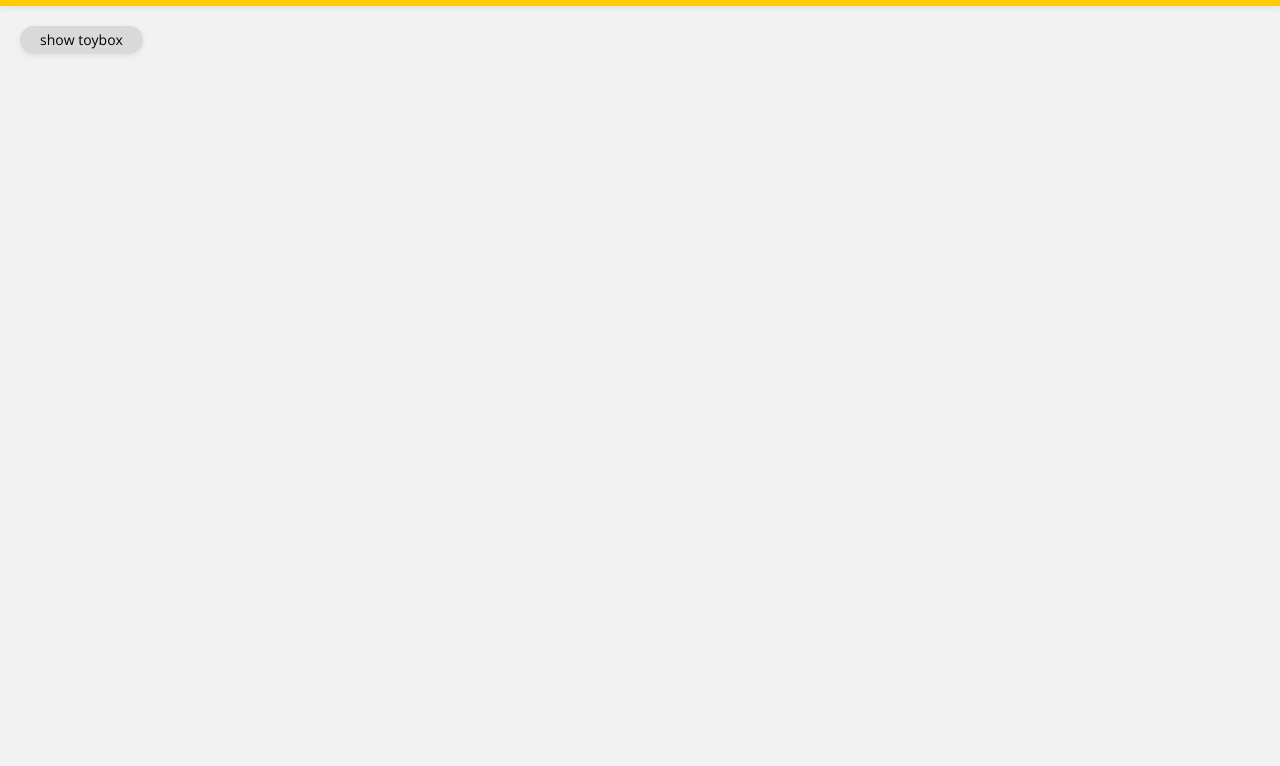
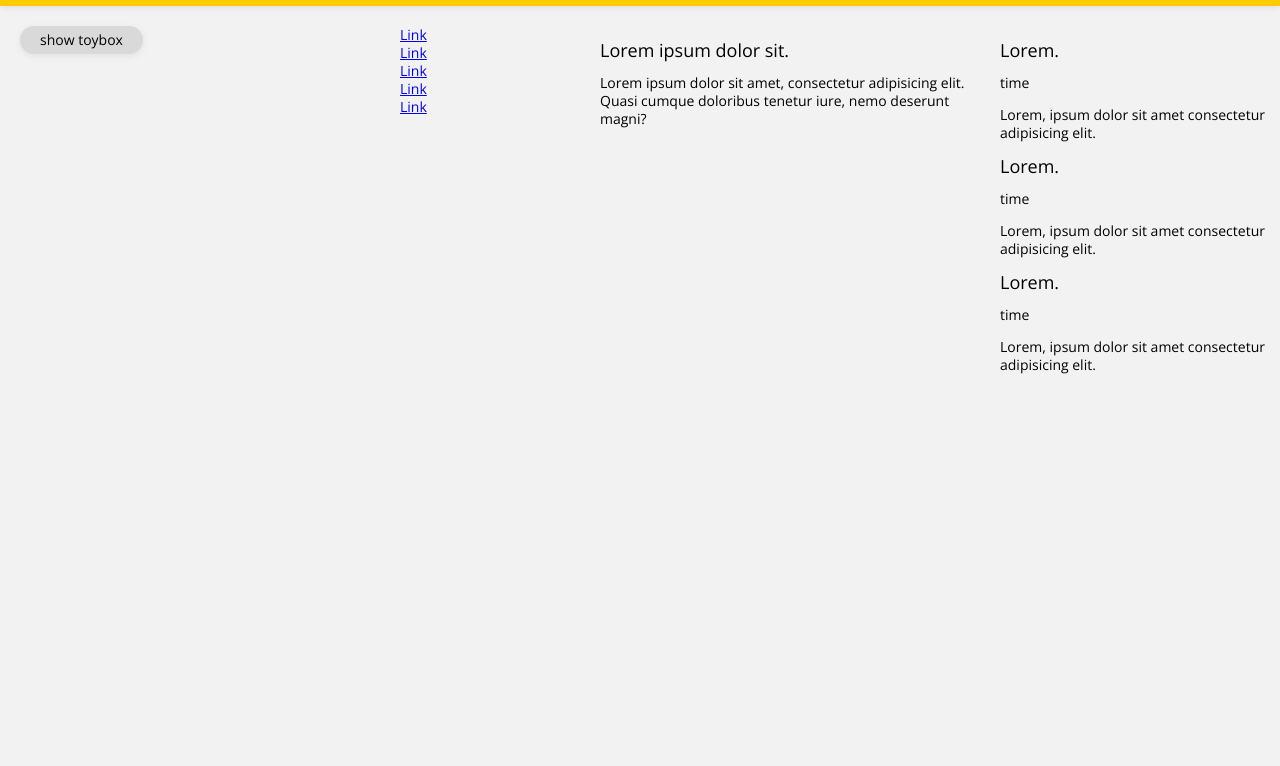
Before and after one commit to westseii/westseii.github.io, a plain HTML site: page index.html in a window 1280 px wide. Shown: the part 34-800 px from the top of the page. Drawn offline with nearby package versions, Linux system fonts and the light colour scheme.

Commit message:
init for content/notify

```diff
--- a/index.html
+++ b/index.html
@@ -46,11 +46,39 @@
     </header>
 
     <main class="main">
-      <nav class="main--nav"></nav>
+      <nav class="main--nav">
+        <a href="http://" target="_blank" rel="noopener noreferrer">Link</a>
+        <a href="http://" target="_blank" rel="noopener noreferrer">Link</a>
+        <a href="http://" target="_blank" rel="noopener noreferrer">Link</a>
+        <a href="http://" target="_blank" rel="noopener noreferrer">Link</a>
+        <a href="http://" target="_blank" rel="noopener noreferrer">Link</a>
+      </nav>
 
-      <section class="main--content"></section>
+      <section class="main--content">
+        <h2>Lorem ipsum dolor sit.</h2>
+        <p>
+          Lorem ipsum dolor sit amet, consectetur adipisicing elit. Quasi cumque
+          doloribus tenetur iure, nemo deserunt magni?
+        </p>
+      </section>
 
-      <section class="main--notify"></section>
+      <section class="main--notify">
+        <div>
+          <h2>Lorem.</h2>
+          <p>time</p>
+          <p>Lorem, ipsum dolor sit amet consectetur adipisicing elit.</p>
+        </div>
+        <div>
+          <h2>Lorem.</h2>
+          <p>time</p>
+          <p>Lorem, ipsum dolor sit amet consectetur adipisicing elit.</p>
+        </div>
+        <div>
+          <h2>Lorem.</h2>
+          <p>time</p>
+          <p>Lorem, ipsum dolor sit amet consectetur adipisicing elit.</p>
+        </div>
+      </section>
     </main>
 
     <footer class="footer">
```
